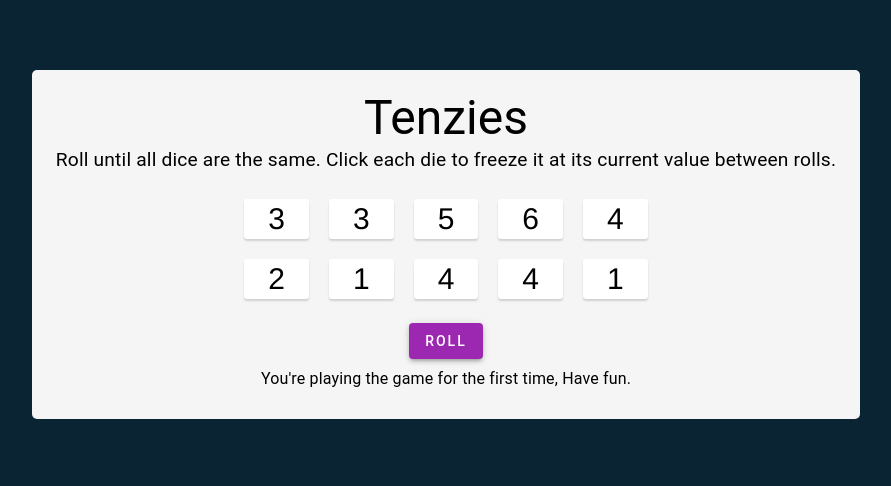
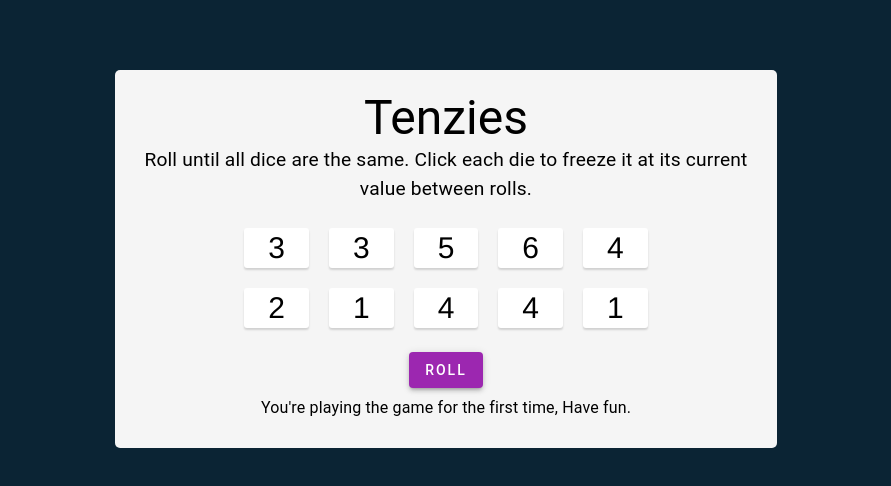
Before and after one commit to amirmgd/Tenzies, a React (Create React App) app: page / in a window 1280 px wide. Shown: the top 486 px of the page, without its empty margins (194-1085 px from the left). Built offline with nearby package versions, Linux system fonts and the light colour scheme.

Commit message:
made some finall changes in the styling

```diff
--- a/src/App.js
+++ b/src/App.js
@@ -77,7 +77,8 @@ function App() {
 		<Container
 			className='main'
 			sx={{
-				maxWidth: "600px",
+				width: "80%",
+				maxWidth: "50rem",
 				backgroundColor: "#f5f5f5",
 				display: "flex",
 				flexDirection: "column",
```
